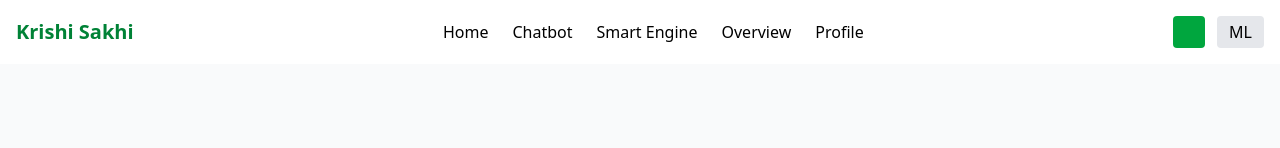
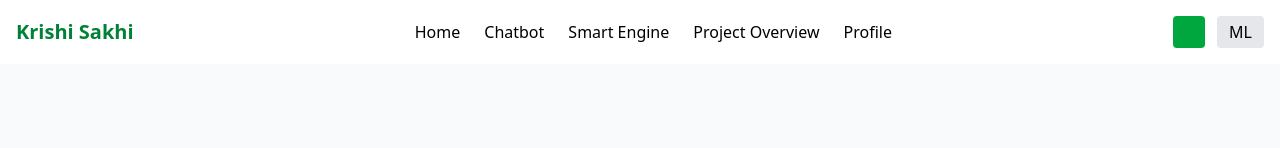
Before and after one commit to DineshVerma-dev/Krishi-Sakhi, a React (Vite) app in the folder Frontend/: page / in a window 1280 px wide. Shown: the top 148 px of the page. Built offline with nearby package versions, Linux system fonts and the light colour scheme.

Commit message:
added the Linked

```diff
--- a/Frontend/src/Components/Navbar.jsx
+++ b/Frontend/src/Components/Navbar.jsx
@@ -6,7 +6,7 @@ const englishLabels = {
   home: "Home",
   chatbot: "Chatbot",
   smartengine: "Smart Engine",
-  overview: "Overview",
+  overview: "Project Overview",
   profile : "Profile",
 };
 
@@ -33,7 +33,7 @@ export default function Navbar() {
       <div className="flex gap-6">
         <a href="/">{labels.home}</a>
         <a href="https://studio--krishi-sakhi-2-97250922-56aa0.us-central1.hosted.app/">{labels.chatbot}</a>
-        <a href="/smartengine">{labels.smartengine}</a>
+        <a href="https://9000-firebase-sih-1758337441954.cluster-fdkw7vjj7bgguspe3fbbc25tra.cloudworkstations.dev/?monospaceUid=820435/">{labels.smartengine}</a>
         <a href="https://v0-farming-assistant-app-rust.vercel.app/">{labels.overview}</a>
         <a href="/profile">{labels.profile}</a>
       </div>
```
